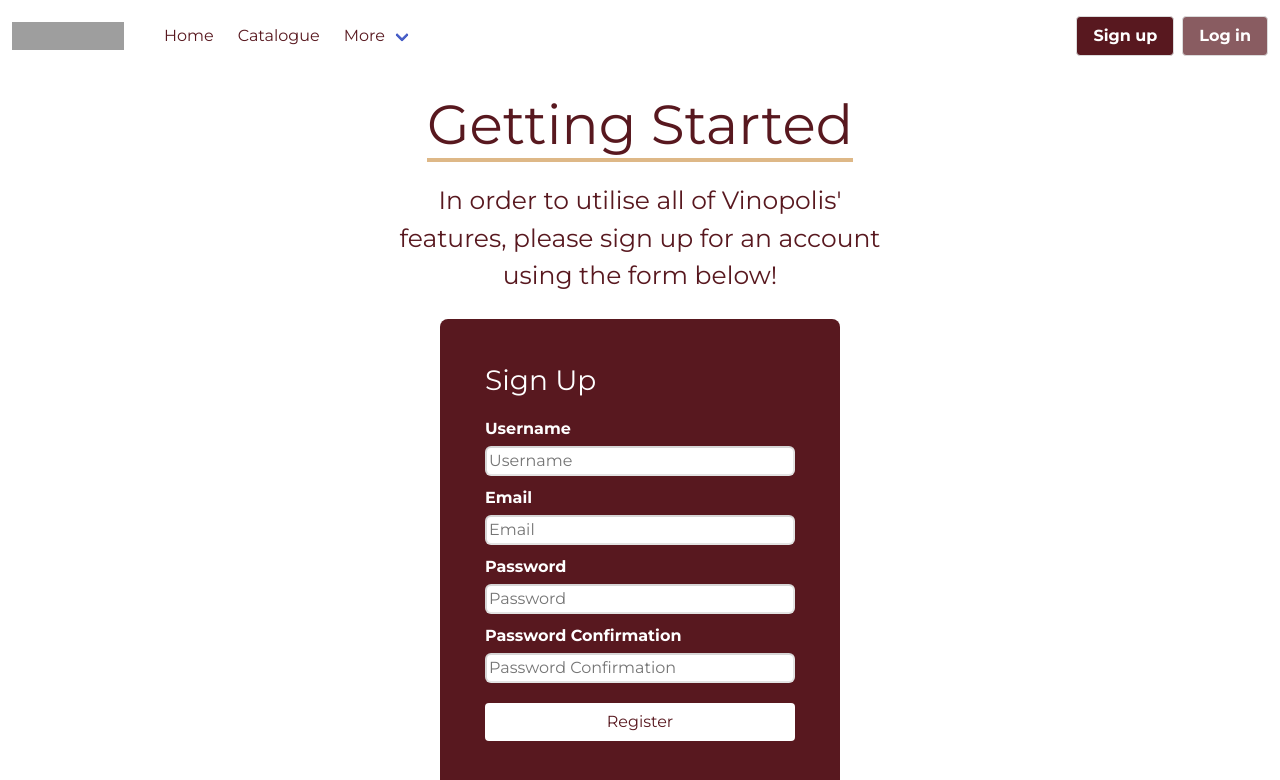
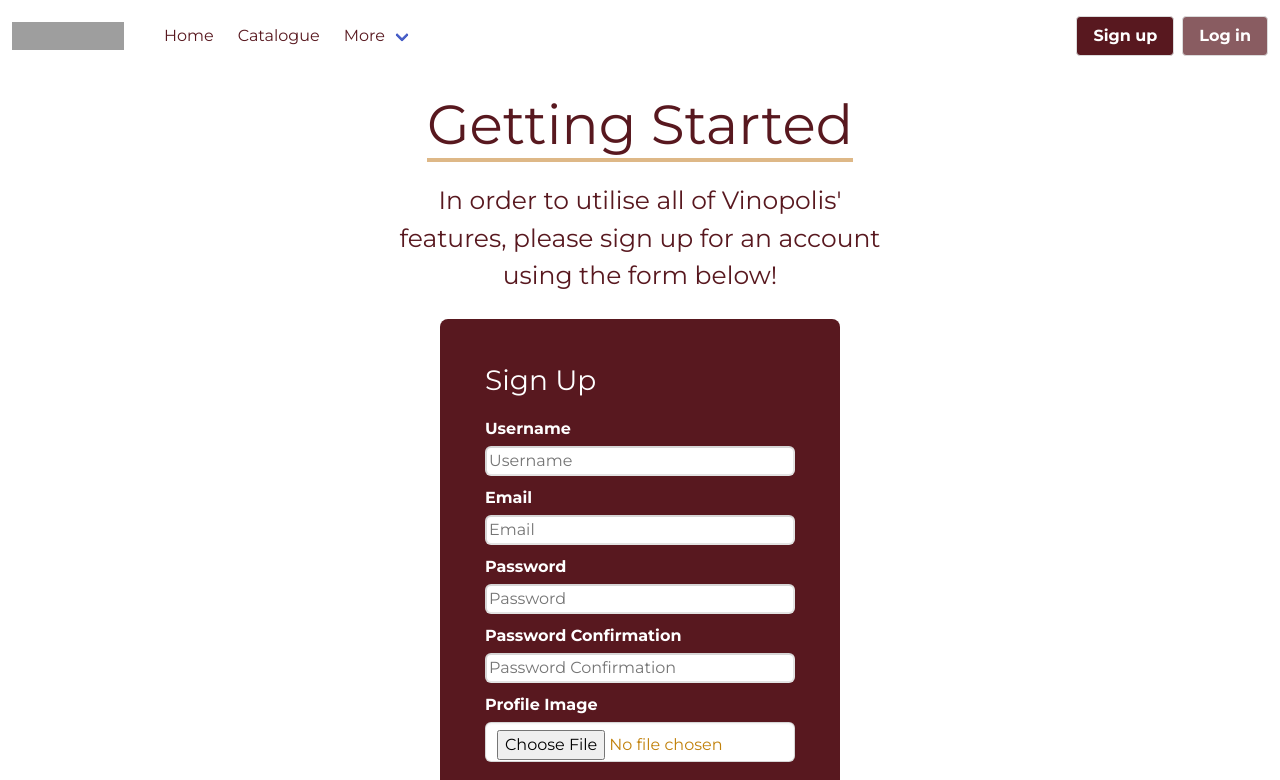
Before and after one commit to dan-laurie/Vinopolis, a React (Create React App) app in the folder client/: page /register in a window 1280 px wide. Shown: the top 780 px of the page. Built offline with nearby package versions, Linux system fonts and the light colour scheme; grey boxes are pictures that could not be loaded.

Commit message:
front-end auth

```diff
--- a/client/src/components/auth/Login.js
+++ b/client/src/components/auth/Login.js
@@ -1,7 +1,35 @@
-import React from 'react'
-import { Link } from 'react-router-dom'
+import React, { useState } from 'react'
+import { Link, useHistory } from 'react-router-dom'
+import axios from 'axios'
 
 const Login = () => {
+
+  const history = useHistory()
+
+  const [ formData, setFormData ] = useState({
+    email: '',
+    password: '',
+  })
+
+  const handleChange = (event) => {
+    const newObj = { ...formData, [event.target.name]: event.target.value }
+    setFormData(newObj)
+  }
+
+  const setTokenToLocalStorage = (token) => {
+    window.localStorage.setItem('token', token)
+    history.push('/wines')
+  }
+
+  const handleSubmit = async (event) => {
+    event.preventDefault()
+    try {
+      const { data } = await axios.post('/api/auth/login', formData)
+      setTokenToLocalStorage(data.token)
+    } catch (err) {
+      console.log(err)
+    }
+  }
   return (
     <div className="login-page">
       <div className="reg-info">
@@ -10,15 +38,15 @@ const Login = () => {
       <div className="form-page">
         <div className="container">
           <div className="row">
-            <form className="col-10 offset-1 mt-4 col-md-6 offset-md-3">
+            <form onSubmit={handleSubmit} className="col-10 offset-1 mt-4 col-md-6 offset-md-3">
               <h3>Login</h3>
               <div className="form-field">
                 <label htmlFor="email">Email</label>
-                <input type="email" name="email" placeholder="Email" />
+                <input onChange={handleChange} type="email" name="email" placeholder="Email" />
               </div>
               <div className="form-field">
                 <label htmlFor="password">Password</label>
-                <input type="password" name="password" placeholder="Password" />
+                <input onChange={handleChange} type="password" name="password" placeholder="Password" />
               </div>
               <button className="btn btn-yellow w-100">Login</button>
               <p className="no-account">Don&apos;t have an Account?<Link to="/register"><span> Click Here</span></Link></p>
--- a/client/src/components/auth/Register.js
+++ b/client/src/components/auth/Register.js
@@ -1,6 +1,48 @@
-import React from 'react'
+import React, { useState } from 'react'
+import { useHistory } from 'react-router-dom'
+import axios from 'axios'
+import ImageUpload from '../profile/ImageUpload'
 
 const Register = () => {
+
+  const history = useHistory()
+
+  const [ formData, setFormData ] = useState({
+    username: '',
+    email: '',
+    password: '',
+    passwordConfirmation: '',
+    profile_image: '',
+  })
+
+  const [ errors, setErrors ] = useState({
+    username: '',
+    email: '',
+    password: '',
+    passwordConfirmation: '',
+    profile_image: '',
+  })
+
+  const handleChange = (event) => {
+    const newObj = { ...formData, [event.target.name]: event.target.value }
+    setFormData(newObj)
+  }
+
+  const handleSubmit = async (event) => {
+    event.preventDefault()
+    try {
+      await axios.post('/api/auth/register', formData)
+      history.push('/login')
+    } catch (err) {
+      console.log('ERROR!', err.response.data.errors)
+      setErrors(err.response.data.errors)
+      console.log(errors)
+    }
+  }
+
+  const handleImageUrl = (url) => {
+    setFormData({ ...formData, profile_image: url })
+  }
   return (
 
     <><div className="register">
@@ -12,34 +54,35 @@ const Register = () => {
       <div className="form-page">
         <div className="container">
           <div className="row">
-            <form className="col-10 offset-1 mt-4 col-md-6 offset-md-3">
+            <form onSubmit={handleSubmit} className="col-10 offset-1 mt-4 col-md-6 offset-md-3">
               <h3>Sign Up</h3>
               <div className="form-field">
                 <label htmlFor="username">Username</label>
-                <input type="text" name="username" placeholder="Username" />
+                <input onInput={handleChange} type="text" name="username" placeholder="Username" />
                 {/* {errors.username && <p className="error">{errors.username.message}</p>} */}
               </div>
               <div className="form-field">
                 <label htmlFor="email">Email</label>
-                <input type="email" name="email" placeholder="Email" />
+                <input onInput={handleChange} type="email" name="email" placeholder="Email" />
                 {/* {errors.email && <p className="error">{errors.email.message}</p>} */}
               </div>
               <div className="form-field">
                 <label htmlFor="password">Password</label>
-                <input type="password" name="password" placeholder="Password" />
+                <input onInput={handleChange} type="password" name="password" placeholder="Password" />
                 {/* {errors.password && <p className="error">{errors.password.message}</p>} */}
               </div>
               <div className="form-field">
                 <label htmlFor="passwordConfirmation">Password Confirmation</label>
-                <input type="password" name="passwordConfirmation" placeholder="Password Confirmation" />
+                <input onInput={handleChange} type="password" name="passwordConfirmation" placeholder="Password Confirmation" />
                 {/* {errors.passwordConfirmation && <p className="error">{errors.passwordConfirmation.message}</p>} */}
               </div>
-              {/* <div className="form-field">
-    <ImageUpload
-      value={formData.image}
-      name='image'
-      handleImageUrl={handleImageUrl} />
-  </div> */}
+              <div className="form-field">
+                <ImageUpload
+                  value={formData.profile_image}
+                  name='profile_image'
+                  handleImageUrl={handleImageUrl}
+                />
+              </div>
               <button className="btn btn-yellow w-100">Register</button>
             </form>
           </div>
--- /dev/null
+++ b/client/src/components/profile/ImageUpload.js
@@ -0,0 +1,29 @@
+import React from 'react'
+import 'dotenv/config'
+import axios from 'axios'
+
+const ImageUpload = ({ name, handleImageUrl }) => {
+
+  const handleChange = async (e) => {
+    try {
+      const dataToSend = new FormData()
+      dataToSend.append('file', e.target.files[0])
+      dataToSend.append('upload_preset', process.env.REACT_APP_CLOUDINARY_UPLOAD_PRESET)
+      const { data } = await axios.post(process.env.REACT_APP_CLOUDINARY_URL, dataToSend)
+      console.log(data)
+      handleImageUrl(data.url)
+      console.log(e.target.files[0], process.env.REACT_APP_CLOUDINARY_UPLOAD_PRESET)
+    } catch (err) {
+      console.log(err)
+    }
+  }
+
+  return (
+    <>
+      <label htmlFor={name}>Profile Image</label>
+      <input type="file" name={name} className='input' onChange={handleChange} />
+    </>
+  )
+}
+
+export default ImageUpload
```
Also changed, not shown: client/src/components/helpers/auth.js (added, +17 -0 lines), 1 other file (tests, documents, lock files or other folders).
